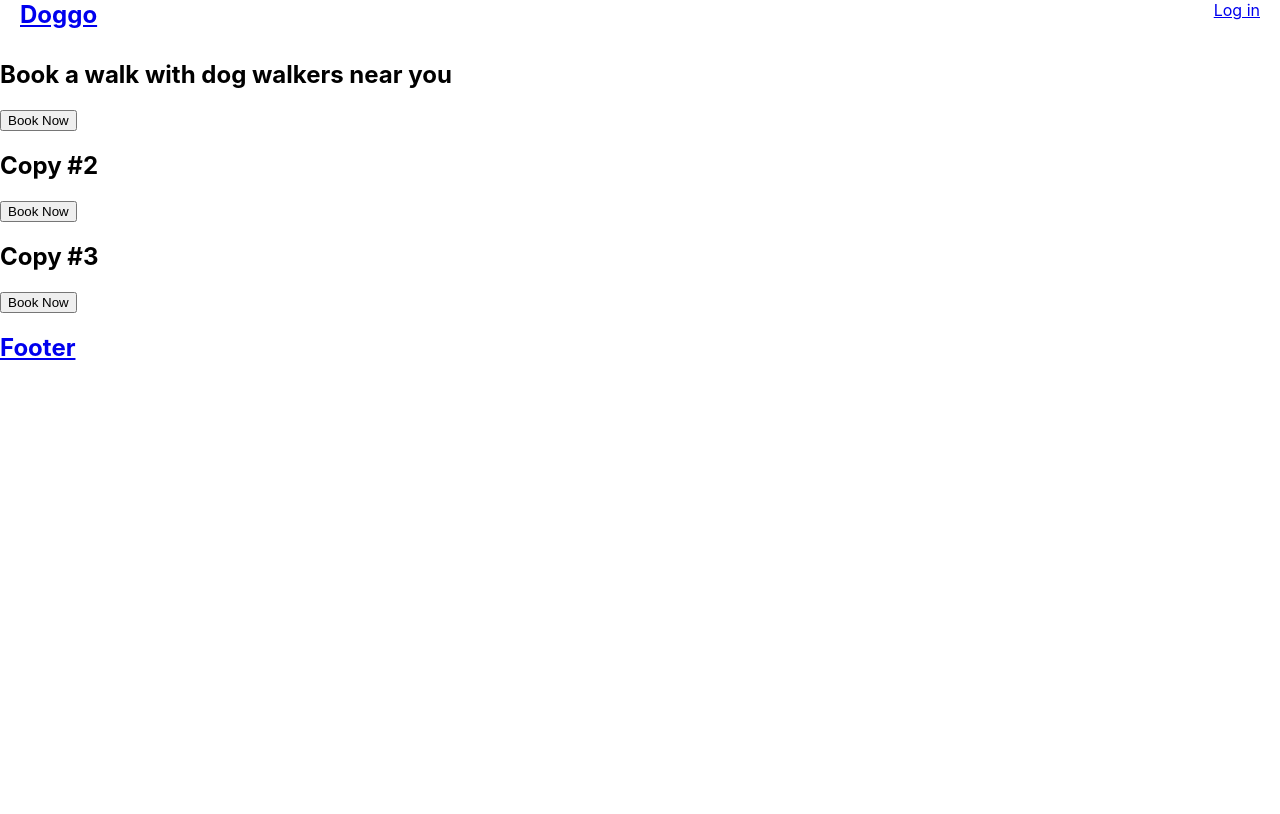
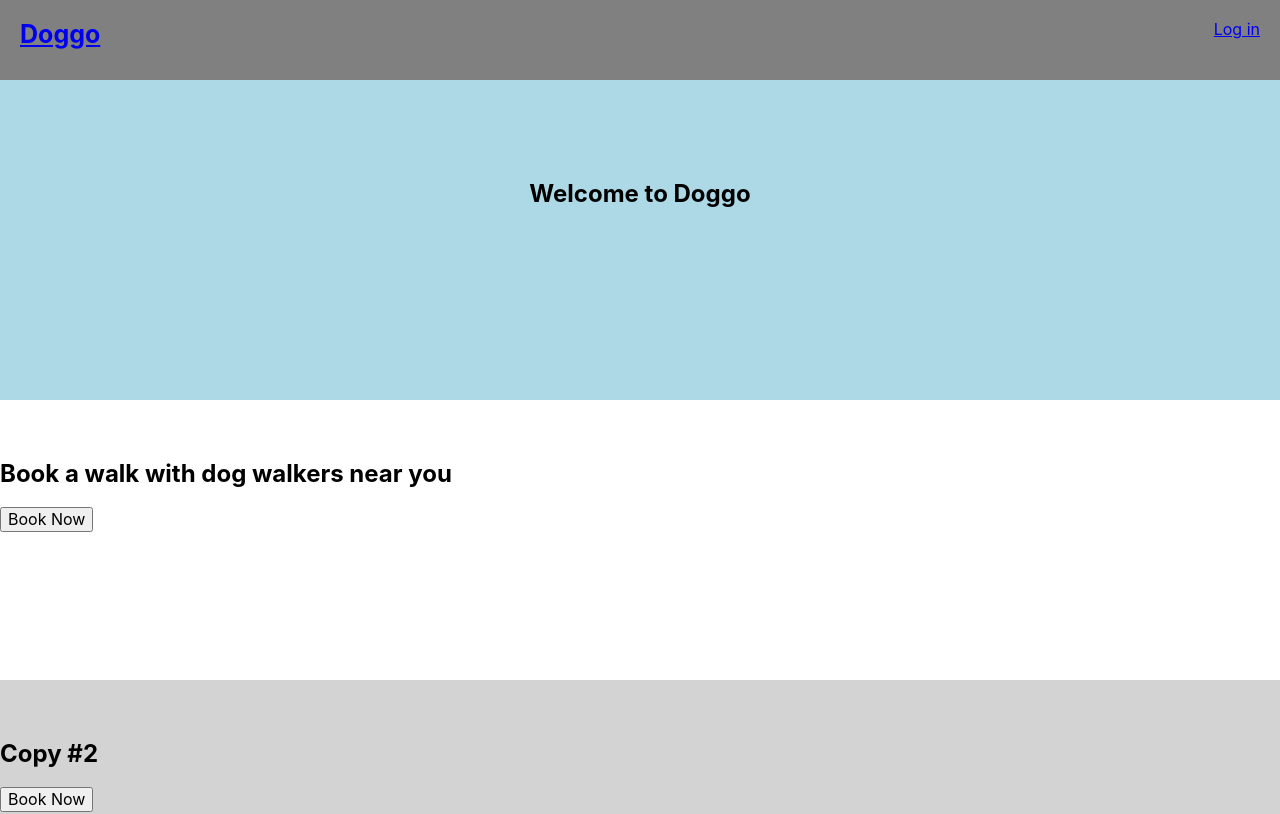
Before and after one commit to benharris28/doggo, a React (Create React App) app: page / in a window 1280 px wide. Shown: the top 814 px of the page. Built offline with nearby package versions, Linux system fonts and the light colour scheme.

Commit message:
fixed routing for bookwalkform

```diff
--- a/public/index.html
+++ b/public/index.html
@@ -3,6 +3,7 @@
   <head>
     <meta charset="utf-8" />
     <link rel="icon" href="%PUBLIC_URL%/favicon.ico" />
+    <link rel="stylesheet" type="text/css" href="//cdnjs.cloudflare.com/ajax/libs/normalize/6.0.0/normalize.css">
     <meta name="viewport" content="width=device-width, initial-scale=1" />
     <meta name="theme-color" content="#000000" />
     <meta
--- a/src/App.css
+++ b/src/App.css
@@ -5,13 +5,10 @@
   margin: 0 auto;
 }
 
-.App_header {
-  padding-left: 20px;
-  padding-right: 20px;
-}
+
 
 .App_main {
-  margin-top: 20px;
+  margin-top: 0px;
 }
 
 .App_footer {
--- a/src/Routes/LandingPage/LandingPage.css
+++ b/src/Routes/LandingPage/LandingPage.css
@@ -0,0 +1,25 @@
+.LandingPage {
+    margin-top: 0px;
+}
+.title_section {
+    height: 40vh;
+    background-color: lightblue;
+}
+
+.title_section h2 {
+    margin: auto;
+    text-align: center;
+    padding-top: 100px;
+}
+
+.landing_page_hero {
+    height: 30vh;
+    padding-top: 40px;
+
+}
+
+.two {
+    background-color: lightgrey
+
+
+}
--- a/src/Routes/LandingPage/LandingPage.js
+++ b/src/Routes/LandingPage/LandingPage.js
@@ -17,6 +17,10 @@ class LandingPage extends React.Component {
 
         return (
             <section className="LandingPage">
+                <div className="title_section">
+                    <h2>Welcome to Doggo</h2>
+                </div>
+
                 <div className="landing_page_hero">
                     <h2>
                         Book a walk with dog walkers near you
@@ -29,7 +33,7 @@ class LandingPage extends React.Component {
                             </button>
                     </Link>
                 </div>
-                <div className="landing_page_hero_2">
+                <div className="landing_page_hero two">
                     <h2>
                         Copy #2
                     </h2>
@@ -41,7 +45,7 @@ class LandingPage extends React.Component {
                     </Link>
 
                 </div>
-                <div className="landing_page_hero_3">
+                <div className="landing_page_hero 3">
                     <h2>
                         Copy #3
                     </h2>
--- a/src/Routes/WalkerPage/WalkerPage.js
+++ b/src/Routes/WalkerPage/WalkerPage.js
@@ -18,6 +18,8 @@ class WalkerPage extends React.Component {
         const { history } = this.props;
         history.push('/walker')
     }
+
+
 
     render() {
     const { walkers, users, walks } = this.context
@@ -51,6 +53,7 @@ class WalkerPage extends React.Component {
                     <BookWalkForm
                         name={selectWalker.first_name}
                         id={selectWalker.user_id}
+                        handleBackToSearch={this.handleBackToSearch}
                         />
                 </section>
                 <div className="feedback-list">
--- a/src/components/BookWalkForm/BookWalkForm.js
+++ b/src/components/BookWalkForm/BookWalkForm.js
@@ -36,7 +36,8 @@ class BookWalkForm extends React.Component {
 
         e.preventDefault();
         const { id, history } = this.props;
-        const { users, walkers, walks } = this.context;
+        console.log(history)
+        const { users, walkers, walks, loggedInUser } = this.context;
         const walkNum = walks.length;
         const newWalkId = walkNum + 1;
 
@@ -66,10 +67,10 @@ class BookWalkForm extends React.Component {
         const newWalk = {
             walk_id: newWalkId,
             walker_id: id,
-            user_firstname: selectUser.first_name,
-            dog_name: selectUser.dog_name,
+            user_firstname: loggedInUser.first_name,
+            dog_name: loggedInUser.dog_name,
             walker_firstname: selectWalker.first_name,
-            user_id: selectUser.user_id,
+            user_id: loggedInUser.user_id,
             request_time,
             walk_date,
             pickup_address_street_number,
@@ -83,11 +84,20 @@ class BookWalkForm extends React.Component {
         console.log(newWalk)
 
         this.context.handleNewWalk(newWalk)
-        history.push('/')
+        this.handleSubmitAlert()
+        this.props.handleBackToSearch()
     }
 
 
-    // Add onChange events for each input in the form to add to state
+    // how can i conditionally render a "submitted" notification
+    handleSubmitAlert() {
+
+        return (
+            <>
+                <p>Request submitted!</p>
+            </>
+        )
+    }
 
     handleWalkDate(walk_date) {
         this.setState({
@@ -230,6 +240,9 @@ class BookWalkForm extends React.Component {
                             Request Walk
                         </button>
                     </div>
+                    <div className="submit-confirmation">
+
+                    </div>
 
 
             </form>
--- a/src/components/Header/Header.css
+++ b/src/components/Header/Header.css
@@ -1,10 +1,20 @@
+Header {
+  padding: 0px;
+  width: 100%;
+}
+
 .Header {
-    height: 40px;
+    height: 60px;
+    padding-top: 20px;
+    padding-right: 20px;
+    padding-left: 20px;
     display: flex;
     align-items: normal;
     justify-content: space-between;
+    background-color: grey;
   }
 
   .Header h1 {
     margin: 0;
+    font-size: 25px;
   }
```
